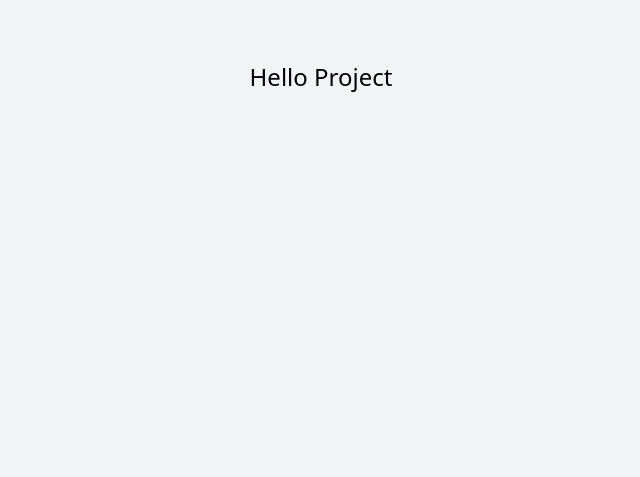
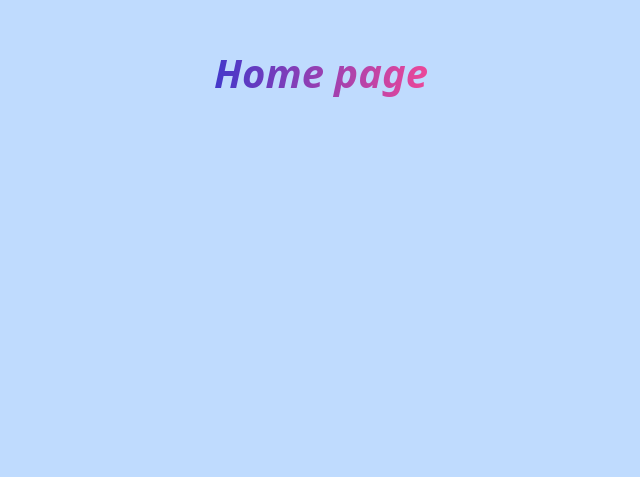
Before and after one commit to unlimit-un/project1, a React (Create React App) app in the folder client/: page / in a window 1280 px wide. Shown: the part 323-800 px from the top of the page, without its empty margins (319-959 px from the left). Built offline with nearby package versions, Linux system fonts and the light colour scheme.

Commit message:
add homepage

```diff
--- a/client/src/App.js
+++ b/client/src/App.js
@@ -5,9 +5,6 @@ function App() {
   return (
     <>
       <div className="bg-gray-100 min-h-screen">
-        <div className="flex justify-center items-center min-h-screen">
-          <h1 className="m-0 text-2xl text-black">Hello Project</h1>
-        </div>
         <Routes>
           <Route path='/' exac element={<HomePage/>}/>
         </Routes>
--- a/client/src/pages/HomePage.js
+++ b/client/src/pages/HomePage.js
@@ -3,8 +3,8 @@ import React from 'react'
 export const HomePage = () => {
   return (
     <>
-      <div className="flex items-center justify-center bg-red-400 min-h-screen">
-        <h1 className="underline text-indigo-700">Home page</h1>
+      <div className="flex items-center justify-center bg-blue-200 min-h-screen">
+        <h1 className="font-extrabold bg-clip-text text-transparent bg-gradient-to-r from-indigo-700 to-pink-500 italic">Home page</h1>
       </div>
     </>
   )
```
